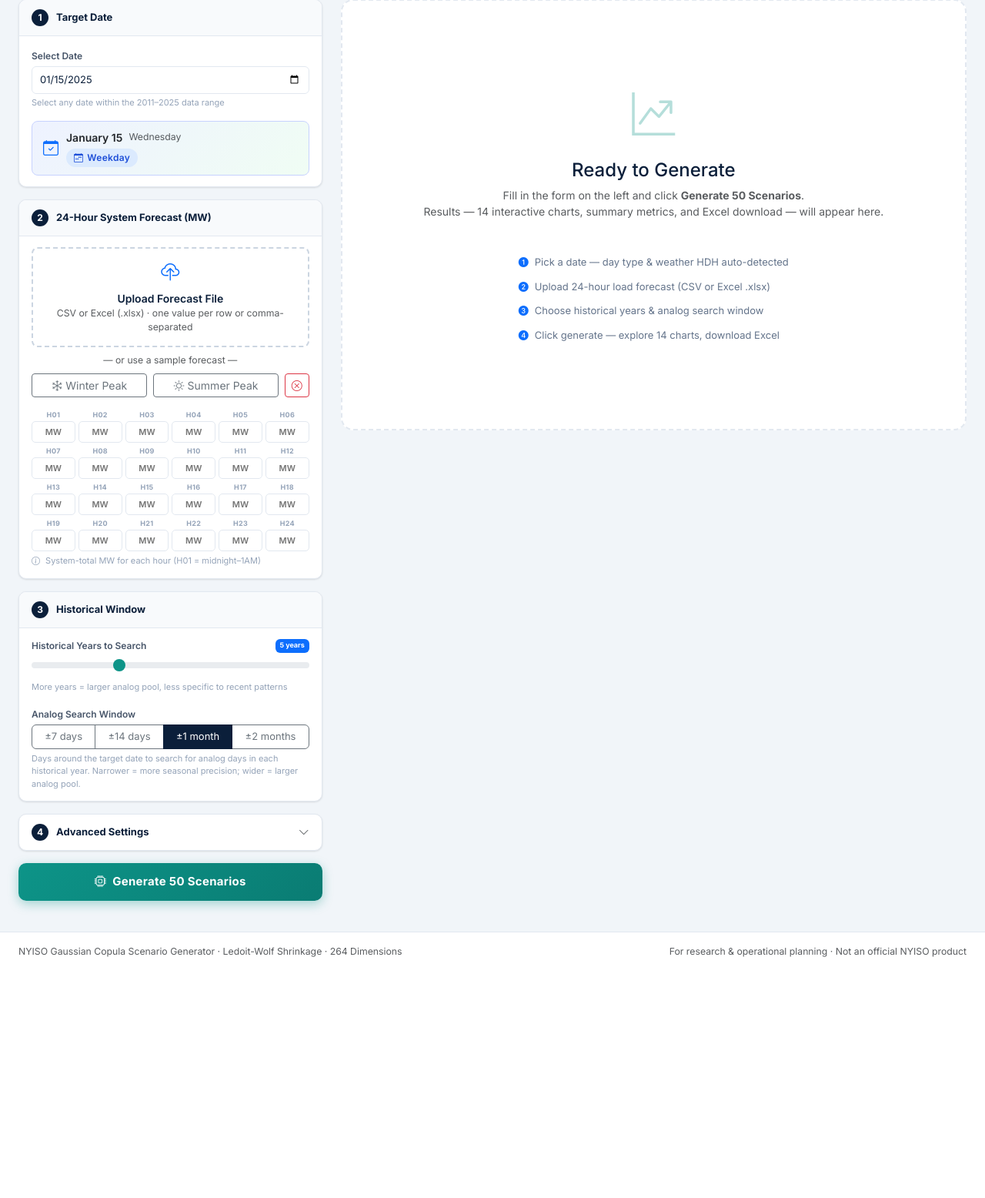
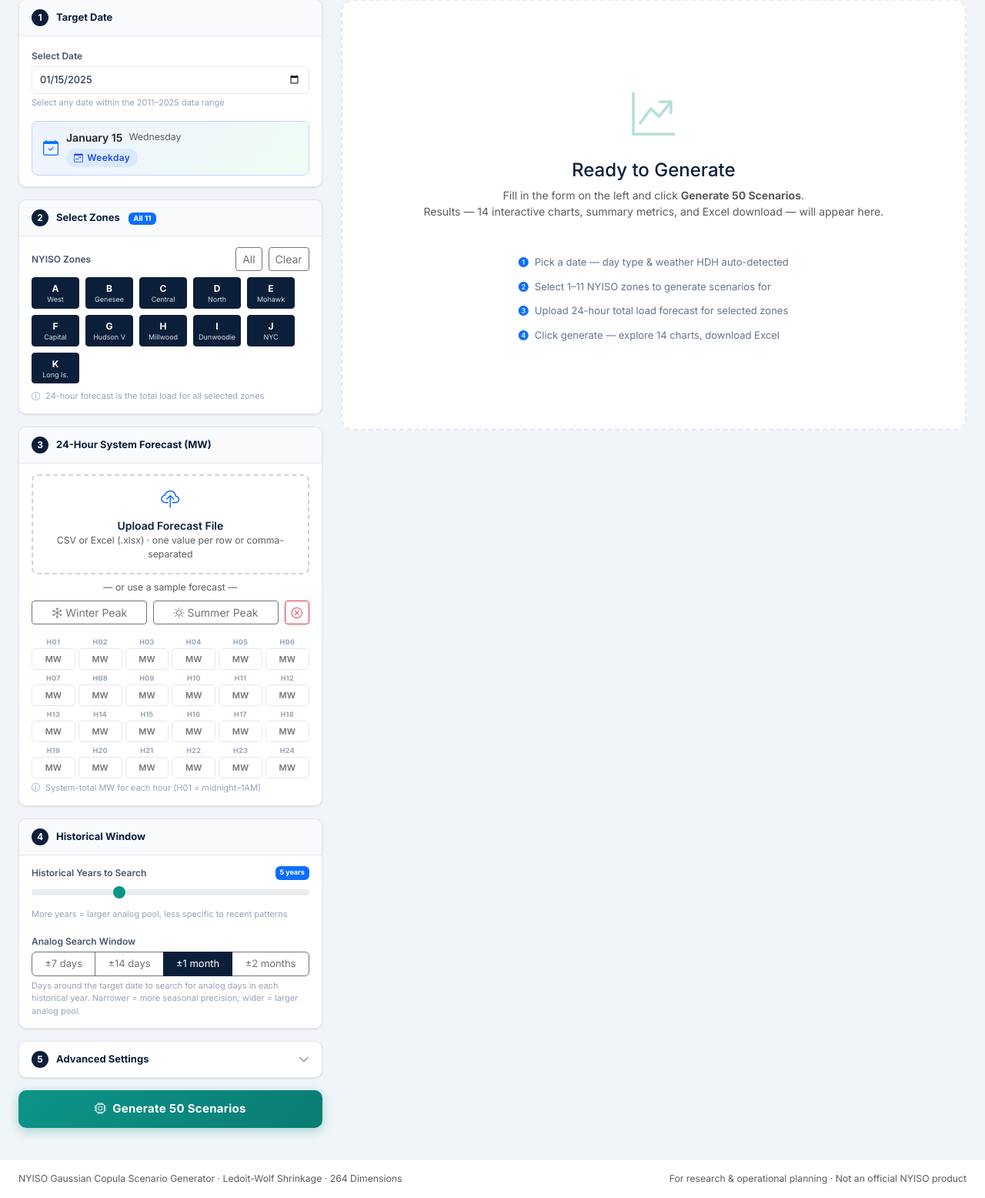
Before and after one commit to Mostofa-Zehad/Copula-Engine, a Flask app: page / in a window 1280 px wide. Shown: the part 402-1958 px from the top of the page at 77% size. Before the commit the page ends 1645 px from the top, so only its background shows below. Run offline with Flask 3, Linux system fonts and the light colour scheme; some libraries are stand-ins or nearby versions.

Commit message:
Add zone selection: choose 1–11 NYISO zones per run
- New Step 2 UI panel with A–K toggle buttons (All/Clear controls)
- Zone badge + dynamic forecast hint update on selection change
- engine.py: run_copula uses params.selected_zones; weather always fetched from Zone A
- engine.py: fix _load_weather parquet path search for both Excel and Parquet inputs
- app.py: pass selected_zones to CopulaParams; _find_zone_a_file prefers parquet
- app.js: zone state management, payload includes selected_zones, loading step shows actual copula dims
- KPI card subtitle reflects actual zone count from response

```diff
--- a/app.py
+++ b/app.py
@@ -37,6 +37,9 @@ def _find_holiday_file():
 
 
 def _find_zone_a_file():
+    pq = DATA_DIR / "parquet" / "zone_A.parquet"
+    if pq.exists():
+        return pq
     for fn in ["Zone A Combined Data (Full Year 2011-2025).xlsx",
                "Zone A Combined Data.xlsx"]:
         p = DATA_DIR / fn
@@ -146,6 +149,7 @@ def generate():
             forecast_24h=data["forecast_24h"],
             hdh=data.get("hdh"),
             day_type=data.get("day_type"),          # None → auto-detected in engine
+            selected_zones=data.get("selected_zones"),  # None → all 11 zones
             historical_years=int(data.get("historical_years", 5)),
             day_window=int(data.get("day_window", 30)),
             n_scenarios=50,
--- a/static/js/app.js
+++ b/static/js/app.js
@@ -32,9 +32,17 @@ const WIDE_CHARTS = ["plot_02_fan", "plot_06_corr_heatmap",
 let currentSessionId = null;
 let allPlots = [];
 
+// ── Zone metadata ─────────────────────────────────────────────────────────────
+const ZONE_LABELS = {
+  A: "West",    B: "Genesee", C: "Central",  D: "North",
+  E: "Mohawk",  F: "Capital", G: "Hudson V", H: "Millwood",
+  I: "Dunwoodie", J: "NYC",   K: "Long Is.",
+};
+
 // ── Init ──────────────────────────────────────────────────────────────────────
 document.addEventListener("DOMContentLoaded", () => {
   buildForecastGrid();
+  buildZoneCheckboxes();
   checkDataStatus();
   setDefaultDate();
   setupChartNav();
@@ -108,6 +116,84 @@ async function fetchDateInfo() {
     spinner?.classList.add("d-none");
     console.warn("date-info fetch failed:", err);
   }
+}
+
+// ── Zone selection ────────────────────────────────────────────────────────────
+function buildZoneCheckboxes() {
+  const container = document.getElementById("zoneCheckboxes");
+  if (!container) return;
+  container.innerHTML = "";
+  for (const letter of "ABCDEFGHIJK") {
+    const id = `zone_cb_${letter}`;
+    const wrap = document.createElement("div");
+    wrap.innerHTML = `
+      <input type="checkbox" class="btn-check zone-check" id="${id}"
+             value="Zone ${letter}" checked autocomplete="off"
+             onchange="onZoneToggle()"/>
+      <label class="btn btn-sm btn-outline-secondary zone-btn" for="${id}"
+             title="Zone ${letter} — ${ZONE_LABELS[letter]}">
+        <strong>${letter}</strong>
+        <span class="zone-name-sub d-block">${ZONE_LABELS[letter]}</span>
+      </label>`;
+    container.appendChild(wrap);
+  }
+  updateZoneBadge();
+}
+
+function getSelectedZones() {
+  return Array.from(document.querySelectorAll(".zone-check:checked"))
+    .map(cb => cb.value);
+}
+
+function onZoneToggle() {
+  const selected = getSelectedZones();
+  if (selected.length === 0) {
+    showToast("Select at least one zone", "error");
+  }
+  updateZoneBadge();
+  updateForecastZoneHint(selected);
+}
+
+function updateZoneBadge() {
+  const selected = getSelectedZones();
+  const badge = document.getElementById("zoneBadge");
+  if (!badge) return;
+  if (selected.length === 11) {
+    badge.textContent = "All 11";
+    badge.className = "badge bg-primary ms-2";
+  } else if (selected.length === 0) {
+    badge.textContent = "None";
+    badge.className = "badge bg-danger ms-2";
+  } else {
+    badge.textContent = `${selected.length} of 11`;
+    badge.className = "badge bg-secondary ms-2";
+  }
+}
+
+function updateForecastZoneHint(selected) {
+  const hint = document.getElementById("zoneForecastHint");
+  if (!hint) return;
+  if (!selected) selected = getSelectedZones();
+  if (selected.length === 11) {
+    hint.innerHTML = `<i class="bi bi-info-circle me-1"></i>24-hour forecast is the total system load for all 11 zones`;
+  } else if (selected.length === 1) {
+    hint.innerHTML = `<i class="bi bi-info-circle me-1"></i>24-hour forecast is the load for <strong>${selected[0]}</strong>`;
+  } else {
+    const names = selected.map(z => z.replace("Zone ", "Zone ")).join(" + ");
+    hint.innerHTML = `<i class="bi bi-info-circle me-1"></i>24-hour forecast is the combined load for <strong>${names}</strong>`;
+  }
+}
+
+function selectAllZones() {
+  document.querySelectorAll(".zone-check").forEach(cb => cb.checked = true);
+  updateZoneBadge();
+  updateForecastZoneHint();
+}
+
+function clearAllZones() {
+  document.querySelectorAll(".zone-check").forEach(cb => cb.checked = false);
+  updateZoneBadge();
+  updateForecastZoneHint();
 }
 
 // ── Data status check ─────────────────────────────────────────────────────────
@@ -308,6 +394,12 @@ async function generateScenarios() {
     return;
   }
 
+  const selectedZones = getSelectedZones();
+  if (selectedZones.length === 0) {
+    showToast("Please select at least one NYISO zone", "error");
+    return;
+  }
+
   const forecast24h = getForecast24();
   if (forecast24h.filter(v => v > 0).length < 12) {
     showToast("Please enter at least 12 hourly forecast values (MW)", "error");
@@ -327,6 +419,7 @@ async function generateScenarios() {
   const payload = {
     target_date:      targetDate,
     forecast_24h:     forecast24h,
+    selected_zones:   selectedZones,
     historical_years: histYears,
     day_window:       dayWindow,
     seed,
@@ -337,6 +430,11 @@ async function generateScenarios() {
     w_weather:   wWeather,
     w_recency:   wRecency,
   };
+
+  // Update copula dimension label in the loading screen
+  const dims = selectedZones.length * 24;
+  const ls3  = document.getElementById("ls3");
+  if (ls3) ls3.innerHTML = `<i class="bi bi-circle me-2"></i>Fitting Ledoit-Wolf copula (${dims}D)`;
 
   btn.disabled = true;
   btn.innerHTML = `<span class="spinner-border spinner-border-sm me-2"></span>Running Copula…`;
@@ -440,7 +538,7 @@ function renderKPICards(m) {
 
   const kpis = [
     { label: "Analog Days Used",       value: m.n_analogs.toLocaleString(),     sub: `${m.historical_years || "–"}yr window`,               cls: "kpi-navy"   },
-    { label: "Copula Dimensions",       value: m.n_dimensions,                   sub: "11 zones × 24 hours",                                  cls: "kpi-purple" },
+    { label: "Copula Dimensions",       value: m.n_dimensions,                   sub: `${m.zone_names.length} zone${m.zone_names.length > 1 ? "s" : ""} × 24 hours`, cls: "kpi-purple" },
     { label: "LW Shrinkage",            value: m.shrink_coeff,                   sub: "Ledoit-Wolf coefficient",                              cls: ""           },
     { label: "Mean Daily Energy",       value: `${(m.daily_E_mean/1000).toFixed(1)}k`, sub: `P05: ${(m.daily_E_p05/1000).toFixed(1)}k · P95: ${(m.daily_E_p95/1000).toFixed(1)}k MWh`, cls: "kpi-green" },
     { label: "Most Likely Peak Hour",   value: `H${String(m.peak_hr_mode).padStart(2,"0")}`, sub: `${m.peak_hr_mode_pct}% probability`,       cls: "kpi-gold"   },
--- a/templates/index.html
+++ b/templates/index.html
@@ -66,6 +66,18 @@
       color: #64748B;
       margin-top: 4px;
     }
+    .zone-btn {
+      min-width: 62px;
+      padding: 5px 6px;
+      text-align: center;
+      font-size: 12px;
+    }
+    .zone-check:checked + .zone-btn {
+      background: #0B1F3A;
+      color: #fff;
+      border-color: #0B1F3A;
+    }
+    .zone-name-sub { font-size: 9px; line-height: 1.2; opacity: .85; }
   </style>
 </head>
 <body>
@@ -177,10 +189,36 @@
           </div>
         </div>
 
-        <!-- STEP 2: FORECAST INPUT -->
+        <!-- STEP 2: ZONE SELECTION -->
         <div class="card-panel mt-3">
           <div class="panel-header">
             <span class="step-badge">2</span>
+            <span class="panel-title">Select Zones
+              <span id="zoneBadge" class="badge bg-primary ms-2">All 11</span>
+            </span>
+          </div>
+          <div class="panel-body">
+            <div class="d-flex justify-content-between align-items-center mb-2">
+              <label class="form-label fw-600 mb-0">NYISO Zones</label>
+              <div class="d-flex gap-2">
+                <button type="button" class="btn btn-sm btn-outline-secondary" onclick="selectAllZones()">All</button>
+                <button type="button" class="btn btn-sm btn-outline-secondary" onclick="clearAllZones()">Clear</button>
+              </div>
+            </div>
+            <div id="zoneCheckboxes" class="d-flex flex-wrap gap-2">
+              <!-- built by JS -->
+            </div>
+            <div id="zoneForecastHint" class="form-hint mt-2">
+              <i class="bi bi-info-circle me-1"></i>
+              24-hour forecast is the total load for all selected zones
+            </div>
+          </div>
+        </div>
+
+        <!-- STEP 3: FORECAST INPUT -->
+        <div class="card-panel mt-3">
+          <div class="panel-header">
+            <span class="step-badge">3</span>
             <span class="panel-title">24-Hour System Forecast (MW)</span>
           </div>
           <div class="panel-body">
@@ -223,10 +261,10 @@
           </div>
         </div>
 
-        <!-- STEP 3: HISTORICAL SETTINGS -->
+        <!-- STEP 4: HISTORICAL SETTINGS -->
         <div class="card-panel mt-3">
           <div class="panel-header">
-            <span class="step-badge">3</span>
+            <span class="step-badge">4</span>
             <span class="panel-title">Historical Window</span>
           </div>
           <div class="panel-body">
@@ -267,12 +305,12 @@
           </div>
         </div>
 
-        <!-- STEP 4: ADVANCED (COLLAPSIBLE) -->
+        <!-- STEP 5: ADVANCED (COLLAPSIBLE) -->
         <div class="card-panel mt-3">
           <button class="panel-header w-100 text-start border-0 bg-transparent"
                   type="button" data-bs-toggle="collapse"
                   data-bs-target="#advancedPanel" aria-expanded="false">
-            <span class="step-badge">4</span>
+            <span class="step-badge">5</span>
             <span class="panel-title">Advanced Settings</span>
             <i class="bi bi-chevron-down ms-auto text-muted"></i>
           </button>
@@ -348,8 +386,8 @@
             Results — 14 interactive charts, summary metrics, and Excel download — will appear here.</p>
           <div class="placeholder-tips">
             <div class="tip"><i class="bi bi-1-circle-fill me-2 text-primary"></i>Pick a date — day type &amp; weather HDH auto-detected</div>
-            <div class="tip"><i class="bi bi-2-circle-fill me-2 text-primary"></i>Upload 24-hour load forecast (CSV or Excel .xlsx)</div>
-            <div class="tip"><i class="bi bi-3-circle-fill me-2 text-primary"></i>Choose historical years &amp; analog search window</div>
+            <div class="tip"><i class="bi bi-2-circle-fill me-2 text-primary"></i>Select 1–11 NYISO zones to generate scenarios for</div>
+            <div class="tip"><i class="bi bi-3-circle-fill me-2 text-primary"></i>Upload 24-hour total load forecast for selected zones</div>
             <div class="tip"><i class="bi bi-4-circle-fill me-2 text-primary"></i>Click generate — explore 14 charts, download Excel</div>
           </div>
         </div>
@@ -366,7 +404,7 @@
           <div class="loading-steps">
             <div class="loading-step active" id="ls1"><i class="bi bi-check-circle-fill me-2"></i>Loading historical zone data</div>
             <div class="loading-step" id="ls2"><i class="bi bi-circle me-2"></i>Scoring analog days</div>
-            <div class="loading-step" id="ls3"><i class="bi bi-circle me-2"></i>Fitting Ledoit-Wolf copula (264D)</div>
+            <div class="loading-step" id="ls3"><i class="bi bi-circle me-2"></i>Fitting Ledoit-Wolf copula</div>
             <div class="loading-step" id="ls4"><i class="bi bi-circle me-2"></i>Drawing 50 dependent scenarios</div>
             <div class="loading-step" id="ls5"><i class="bi bi-circle me-2"></i>Computing metrics &amp; charts</div>
           </div>
```
Also changed, not shown: copula/engine.py (+43 -19 lines).
